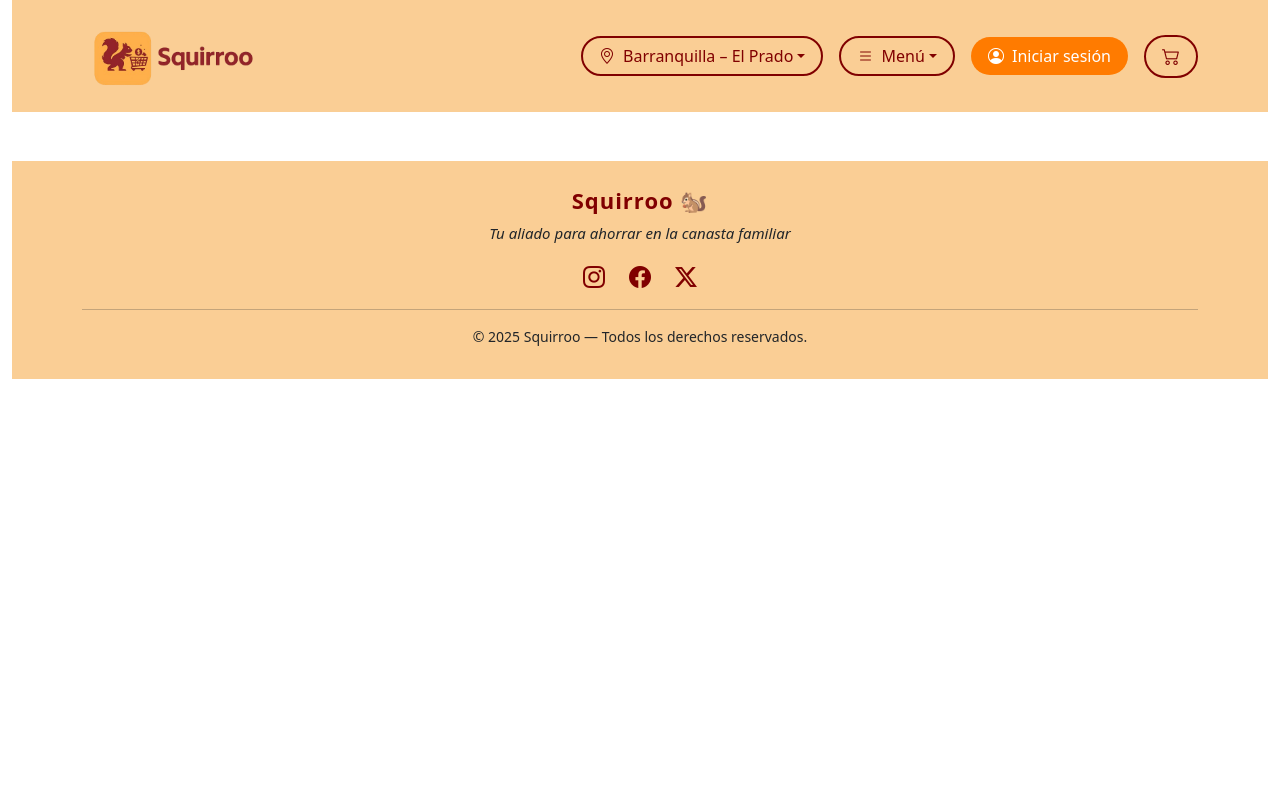
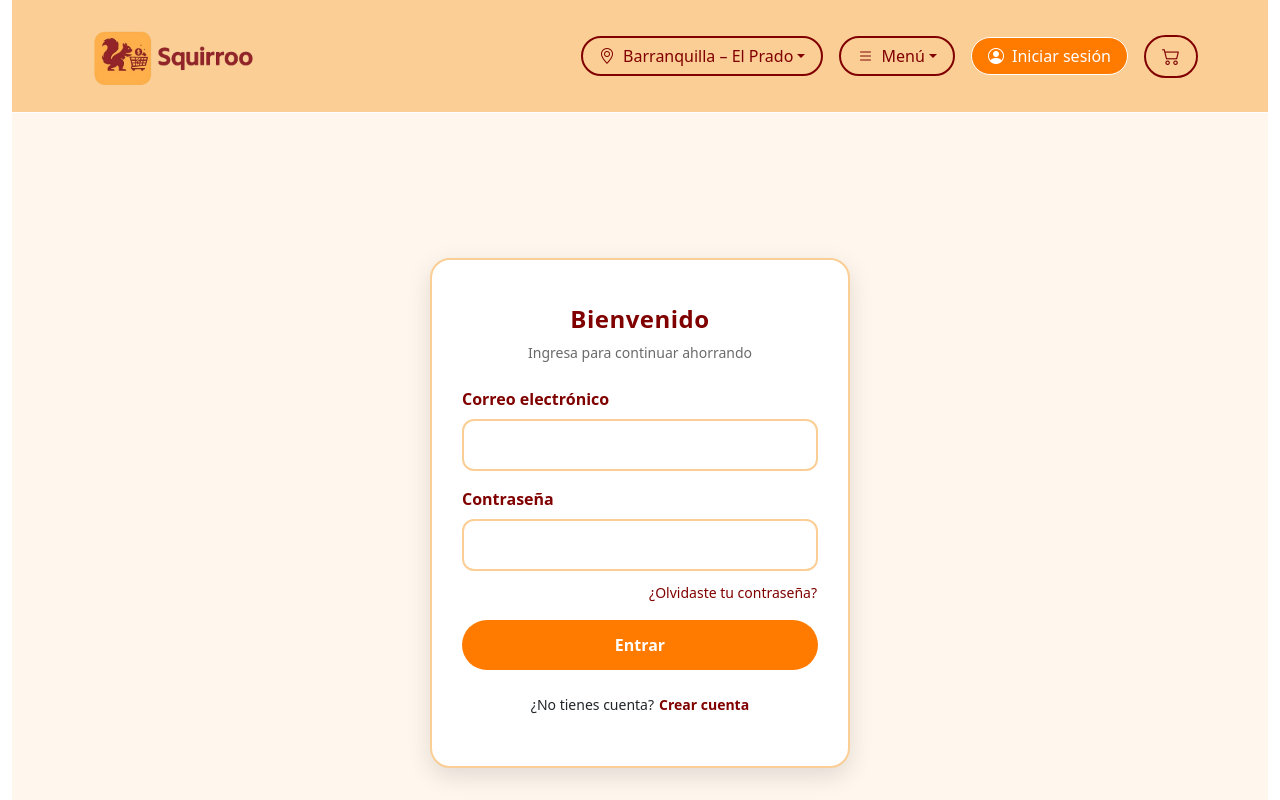
Before and after one commit to EllenPk/Squirroo-Alpha-1.0, a React (Vite) app: page /login in a window 1280 px wide. Shown: the top 800 px of the page. Built offline with nearby package versions, Linux system fonts and the light colour scheme.

Commit message:
version 1.4

```diff
--- a/src/app/componentes/Otros/Acerca.tsx
+++ b/src/app/componentes/Otros/Acerca.tsx
@@ -103,8 +103,8 @@ export const Acerca = () => {
           {/* Imagen (puedes cambiarla cuando quieras) */}
           <div className="col-md-6 mb-4">
             <img
-              src="https://images.unsplash.com/photo-1552566626-52f8b828add9"
-              alt="Restaurante"
+              src="https://okdiario.com/img/2019/08/12/ardilla.jpg"
+              alt="Squirro"
               className="img-fluid rounded shadow"
             />
           </div>
--- /dev/null
+++ b/src/app/componentes/Otros/InicioSesion.tsx
@@ -0,0 +1,139 @@
+import { useState } from "react";
+
+export const InicioSesion = () => {
+  const [correo, setCorreo] = useState("");
+  const [password, setPassword] = useState("");
+
+  const handleLogin = (e: React.FormEvent) => {
+    e.preventDefault();
+    alert("Inicio de sesión enviado (falta backend)");
+  };
+
+  return (
+    <div
+      style={{
+        minHeight: "100vh",
+        background: "#fff7ee",
+        display: "flex",
+        justifyContent: "center",
+        alignItems: "center",
+        padding: "20px",
+      }}
+    >
+      <div
+        style={{
+          width: "100%",
+          maxWidth: "420px",
+          background: "white",
+          borderRadius: "20px",
+          padding: "35px 30px",
+          boxShadow: "0 8px 25px rgba(0,0,0,0.12)",
+          border: "2px solid #face95",
+        }}
+      >
+        {/* Logo */}
+        <div className="text-center mb-4">
+
+          <h4
+            style={{
+              color: "#800000",
+              fontWeight: "700",
+              letterSpacing: "0.5px",
+              marginTop: "10px",
+            }}
+          >
+            Bienvenido
+          </h4>
+          <p style={{ fontSize: "14px", color: "#6a6a6a" }}>
+            Ingresa para continuar ahorrando
+          </p>
+        </div>
+
+        {/* Formulario */}
+        <form onSubmit={handleLogin}>
+          <div className="mb-3">
+            <label className="form-label fw-bold" style={{ color: "#800000" }}>
+              Correo electrónico
+            </label>
+            <input
+              type="email"
+              className="form-control"
+              value={correo}
+              onChange={(e) => setCorreo(e.target.value)}
+              required
+              style={{
+                borderRadius: "12px",
+                padding: "12px",
+                border: "2px solid #face95",
+              }}
+            />
+          </div>
+
+          <div className="mb-2">
+            <label className="form-label fw-bold" style={{ color: "#800000" }}>
+              Contraseña
+            </label>
+            <input
+              type="password"
+              className="form-control"
+              value={password}
+              onChange={(e) => setPassword(e.target.value)}
+              required
+              style={{
+                borderRadius: "12px",
+                padding: "12px",
+                border: "2px solid #face95",
+              }}
+            />
+          </div>
+
+          {/* ¿Olvidaste tu contraseña? */}
+          <div className="text-end mb-3">
+            <button
+              type="button"
+              className="btn btn-link p-0"
+              style={{
+                fontSize: "14px",
+                color: "#800000",
+                textDecoration: "none",
+              }}
+            >
+              ¿Olvidaste tu contraseña?
+            </button>
+          </div>
+
+          {/* Botón */}
+          <button
+            type="submit"
+            className="btn w-100 rounded-pill"
+            style={{
+              background: "#ff7b00",
+              color: "white",
+              padding: "12px",
+              fontSize: "16px",
+              fontWeight: "600",
+              transition: "0.3s",
+            }}
+          >
+            Entrar
+          </button>
+        </form>
+
+        {/* Registro */}
+        <p className="text-center mt-4" style={{ fontSize: "14px" }}>
+          ¿No tienes cuenta?
+          <span
+            style={{
+              color: "#800000",
+              fontWeight: "600",
+              marginLeft: "5px",
+              cursor: "pointer",
+            }}
+          >
+            Crear cuenta
+          </span>
+        </p>
+      </div>
+    </div>
+  );
+};
--- a/src/app/componentes/contenedor/Cabecera.tsx
+++ b/src/app/componentes/contenedor/Cabecera.tsx
@@ -65,31 +65,6 @@ export const Cabecera = () => {
                   <button className="dropdown-item">Alto Prado</button>
                 </li>
 
-                <li>
-                  <hr className="dropdown-divider" />
-                </li>
-
-                <li className="px-3 text-muted small fw-bold">Soledad</li>
-                <li>
-                  <button className="dropdown-item">Centro</button>
-                </li>
-                <li>
-                  <button className="dropdown-item">Las Moras</button>
-                </li>
-
-                <li>
-                  <hr className="dropdown-divider" />
-                </li>
-
-                <li className="px-3 text-muted small fw-bold">
-                  Puerto Colombia
-                </li>
-                <li>
-                  <button className="dropdown-item">Pradomar</button>
-                </li>
-                <li>
-                  <button className="dropdown-item">Salgar</button>
-                </li>
               </ul>
             </li>
 
@@ -153,10 +128,13 @@ export const Cabecera = () => {
 
             {/* Iniciar sesión */}
             <li className="nav-item">
-              <button className="btn rounded-pill px-3 squirroo-orange d-flex align-items-center gap-2">
+              <NavLink
+                to="/login"
+                className="btn rounded-pill px-3 squirroo-orange d-flex align-items-center gap-2"
+              >
                 <i className="bi bi-person-circle"></i>
                 Iniciar sesión
-              </button>
+              </NavLink>
             </li>
 
             {/* ICONO CARRITO */}
--- a/src/app/utilidades/rutas/Ruteo.tsx
+++ b/src/app/utilidades/rutas/Ruteo.tsx
@@ -5,6 +5,7 @@ import { MenuCrear } from "../../componentes/Menu/MenuCrear";
 import { MenuAdmin } from "../../componentes/Menu/MenuAdmin";
 import { Inicio } from "../../componentes/contenedor/Inicio";
 import { MenuActualizar } from "../../componentes/Menu/MenuActualizar";
+import { InicioSesion } from "../../componentes/Otros/InicioSesion";
 
 
 export const Ruteo = () => {
@@ -15,6 +16,7 @@ export const Ruteo = () => {
       <Route path="/menadmin" element={<MenuAdmin />} />
       <Route path="/menactu/:codigo" element={<MenuActualizar />} />
       <Route path="/menuacer" element={<Acerca />} />
+      <Route path="/login" element={<InicioSesion />} />
 
 
     </Routes>
```
